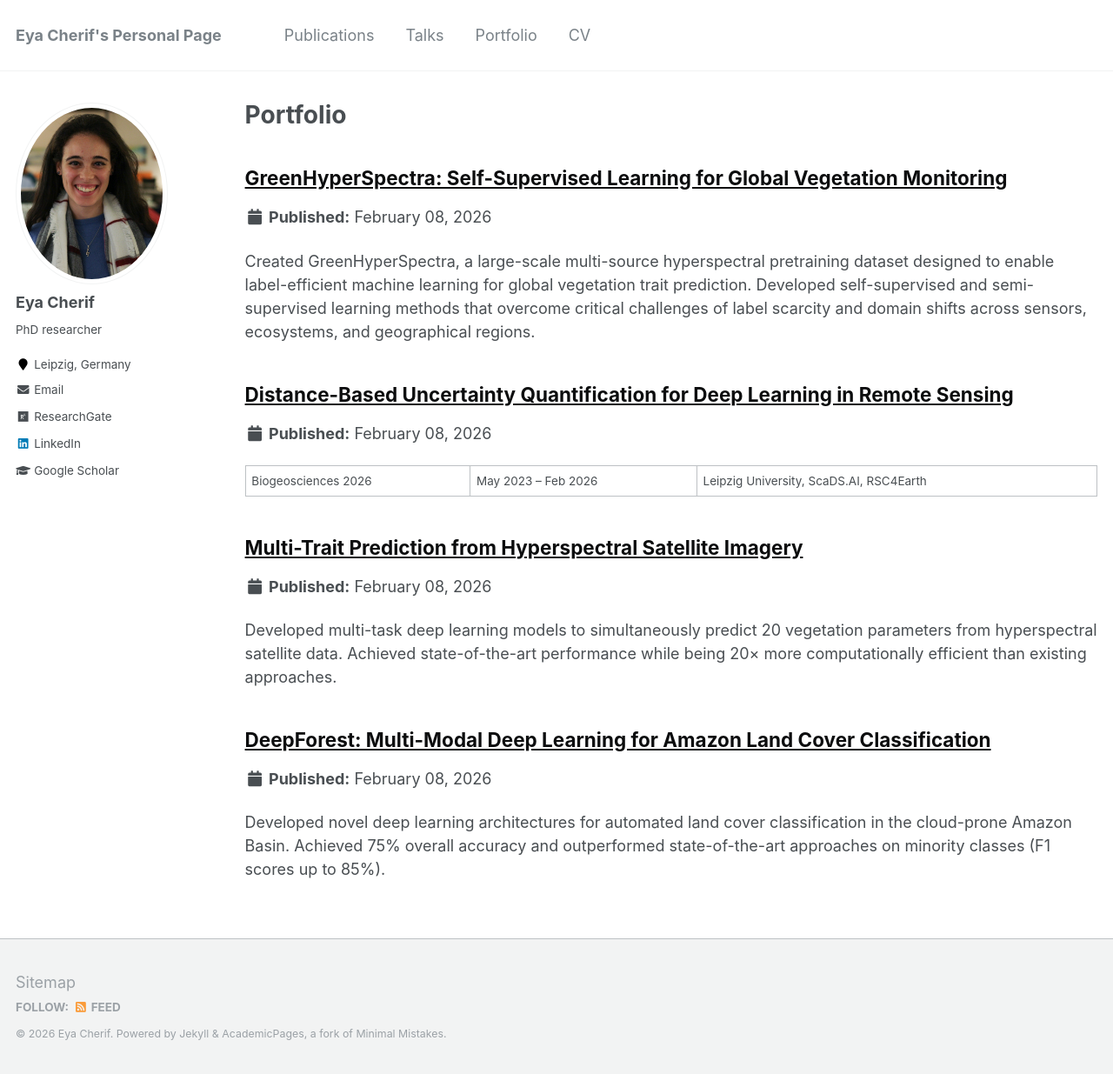
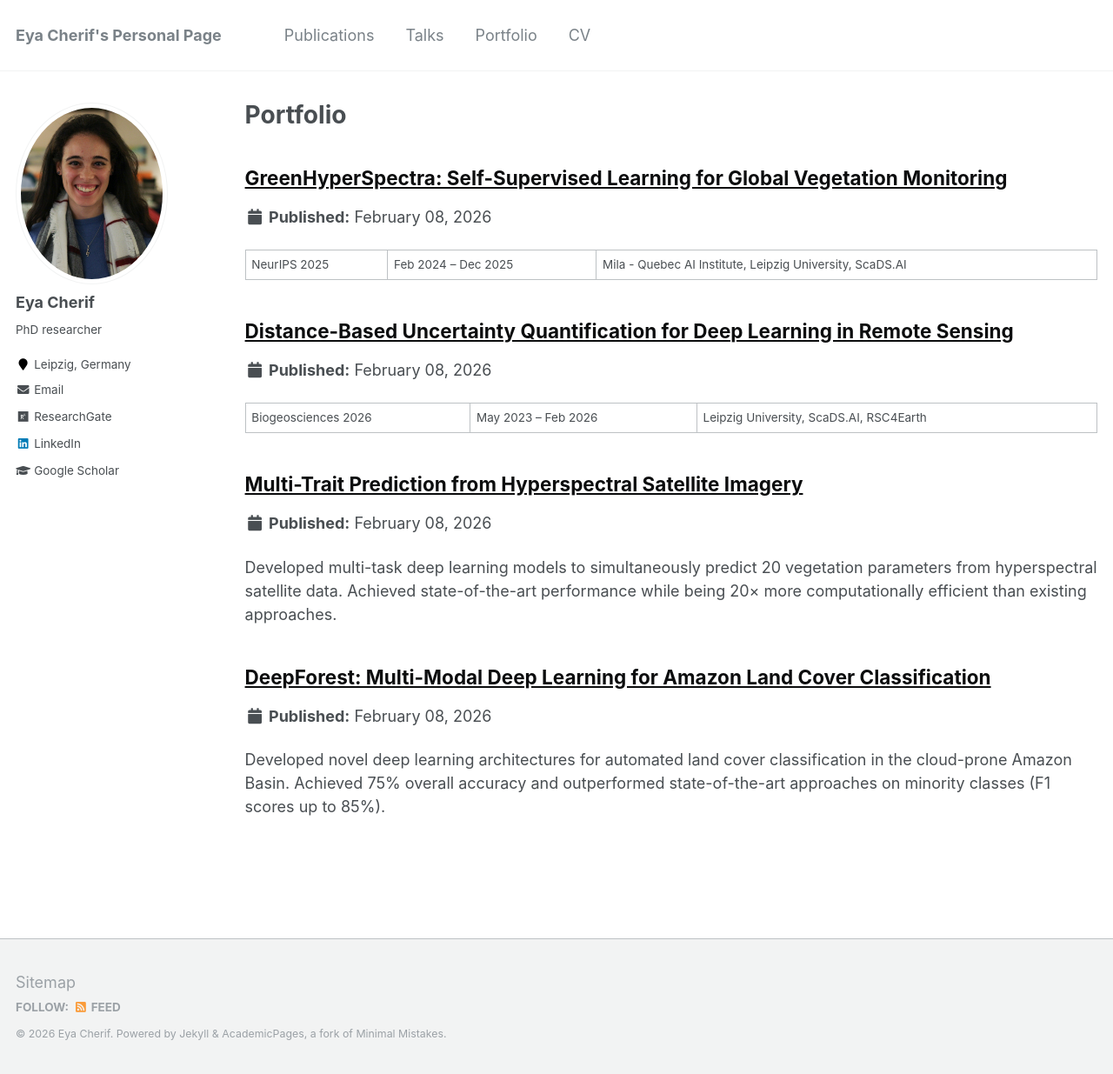
Before and after one commit to echerif18/echerif18.github.io, a Jekyll site: the page built from _pages/portfolio.html, in a window 1280 px wide and 1235 px high. Shown: the whole window at 87% size. Built offline with Jekyll 4.4.1, drawn with Linux system fonts in a browser that asks for light colours.

Commit message:
Update portfolio-1-greenhyperspectra.md

```diff
--- a/_portfolio/portfolio-1-greenhyperspectra.md
+++ b/_portfolio/portfolio-1-greenhyperspectra.md
@@ -1,9 +1,9 @@
 ---
 title: "GreenHyperSpectra: Self-Supervised Learning for Global Vegetation Monitoring"
-excerpt: "Created GreenHyperSpectra, a large-scale multi-source hyperspectral pretraining dataset designed to enable label-efficient machine learning for global vegetation trait prediction. Developed self-supervised and semi-supervised learning methods that overcome critical challenges of label scarcity and domain shifts across sensors, ecosystems, and geographical regions."
+excerpt: "NeurIPS 2025 | Feb 2024 – Dec 2025 | Mila - Quebec AI Institute, Leipzig University, ScaDS.AI"
 collection: portfolio
 ---
-
+## GreenHyperSpectra: Self-Supervised Learning for Global Vegetation Monitoring
 **NeurIPS 2025** | Feb 2024 – Dec 2025 | Mila - Quebec AI Institute, Leipzig University, ScaDS.AI
 
 Created GreenHyperSpectra, a large-scale multi-source hyperspectral pretraining dataset designed to enable label-efficient machine learning for global vegetation trait prediction. Developed self-supervised and semi-supervised learning methods that overcome critical challenges of label scarcity and domain shifts across sensors, ecosystems, and geographical regions.
@@ -12,9 +12,8 @@ Created GreenHyperSpectra, a large-scale multi-source hyperspectral pretraining
 - Implemented self-supervised learning framework (MAE) using PyTorch for robust spectral representations
 - Compiled multi-source dataset spanning diverse sensors, ecosystems, and geographical regions for pretraining foundation models
 - Developed semi-supervised approaches leveraging both labeled and unlabeled samples to improve label efficiency
-- Demonstrated substantial improvements in cross-domain generalization for operational satellite monitoring
 
-**Technologies:** PyTorch, Weights & Biases, Google Earth Engine, QGIS, Python, HPC Systems, Self-Supervised Learning
+**Technologies:** PyTorch, Weights & Biases, Google Earth Engine, QGIS, Python, HPC Systems
 
 **Impact:**
 - **Publication:** Presented and accepted at NeurIPS 2025
@@ -24,3 +23,4 @@ Created GreenHyperSpectra, a large-scale multi-source hyperspectral pretraining
 - [Paper](https://openreview.net/forum?id=qFShB5OHAb)
 - [Code & Dataset](https://github.com/echerif18/HyspectraSSL)
 - [Conference Poster](https://neurips.cc/virtual/2025/loc/san-diego/poster/121449)
+---
```
